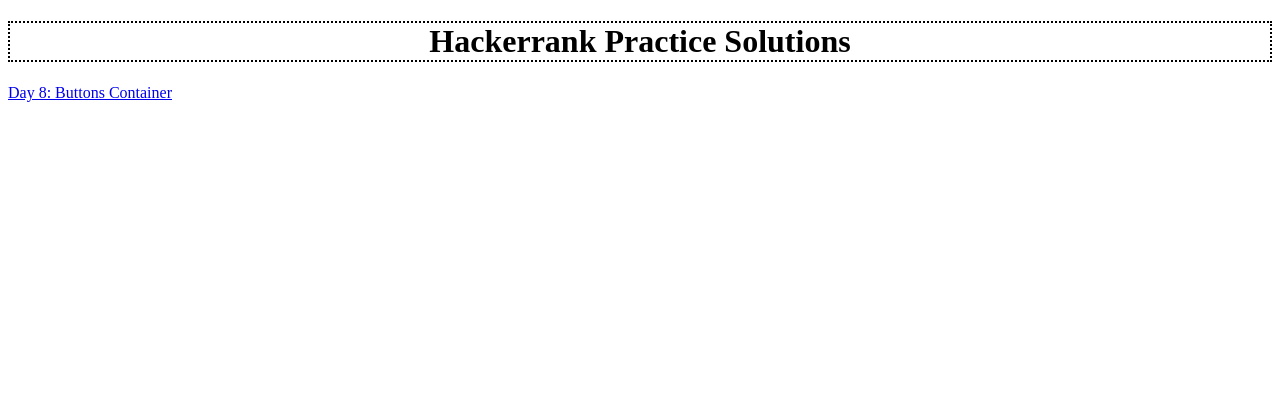
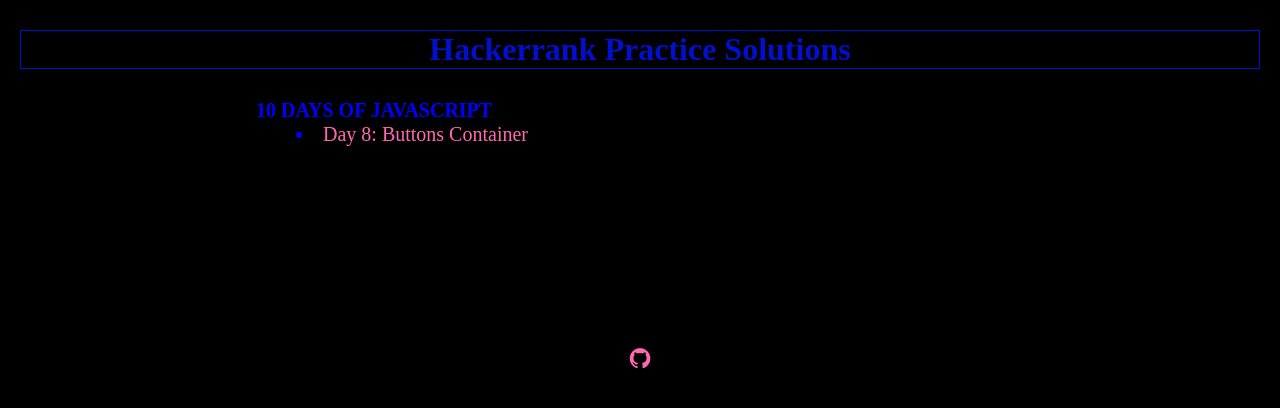
Before and after one commit to Deepak5j/HackerrankPractice, a plain HTML site: page index.html in a window 1280 px wide. Drawn offline with Linux system fonts and the light colour scheme.

Commit message:
update-1

```diff
--- a/index.html
+++ b/index.html
@@ -2,16 +2,83 @@
 <html>
   <head>
     <meta charset="utf-8">
-    <title>Buttons Grid</title>
+    <title>HR Practice Solutions</title>
+    <link rel="stylesheet" href="https://cdnjs.cloudflare.com/ajax/libs/font-awesome/4.7.0/css/font-awesome.min.css">
     <style>
+      body {
+        margin: 0px;
+        background-color: rgba(0, 0, 0, 1);
+        width: 100%;
+      }
       h1 {
         text-align: center;
-        border: 2px dotted;
+        border: 1px rgb(1, 15, 206) solid;
+        color: rgb(1, 15, 206);
+        margin: 30px 20px 30px 20px;
+      }
+      h1:hover {
+        border: 1px rgb(206, 15, 1) solid;
+      }
+      .main {
+        margin-left: 20%;
+        text-align: left;
+        color: blue;
+        font-size: 20px;
+      }
+      @media only screen and (max-width: 600px) {
+        h1 {
+          font-size: 20px;
+        }
+        .main {
+          font-size: 15px;
+          margin-left: 5%;
+        }
+        body {
+          width: 90%;
+        }
+      }
+      a {
+        color: hotpink;
+        text-decoration: none;
+      }
+      a:hover {
+        color: red;
+      }
+      a:visited2 {
+        color: green;
+      }
+      dt {
+        font-weight: bold;
+        font-stretch: expanded;
+      }
+      li {
+        padding-top: 1px;
+      }
+      h2 {
+        text-align: center;
+        margin-top: 200px;
       }
     </style>
   </head>
   <body>
-    <h1>Hackerrank Practice Solutions</h1>
-    <a href="https://deepak5j.github.io/HackerrankPractice/10 Days of Javascript/Day 8- Buttons Container/">Day 8: Buttons Container</a>
+    <header><h1>Hackerrank Practice Solutions</h1></header>
+    <section class="main">
+      <dl>
+        <dt>10 DAYS OF JAVASCRIPT</dt>
+        <dd>
+            <li>
+                <a href="https://deepak5j.github.io/HackerrankPractice/10 Days of Javascript/Day 8- Buttons Container/">
+                  Day 8: Buttons Container</a>
+            </li>
+        </dd>
+      </dl>
+    </section>
+    <footer>
+      <h2>
+        <i style="font-size:24px;;" class="fa">
+          <a href="https://github.com/Deepak5j">&#xf09b;</a>
+        </i>
+      </h2>
+    </footer>
   </body>
 </html>
```
